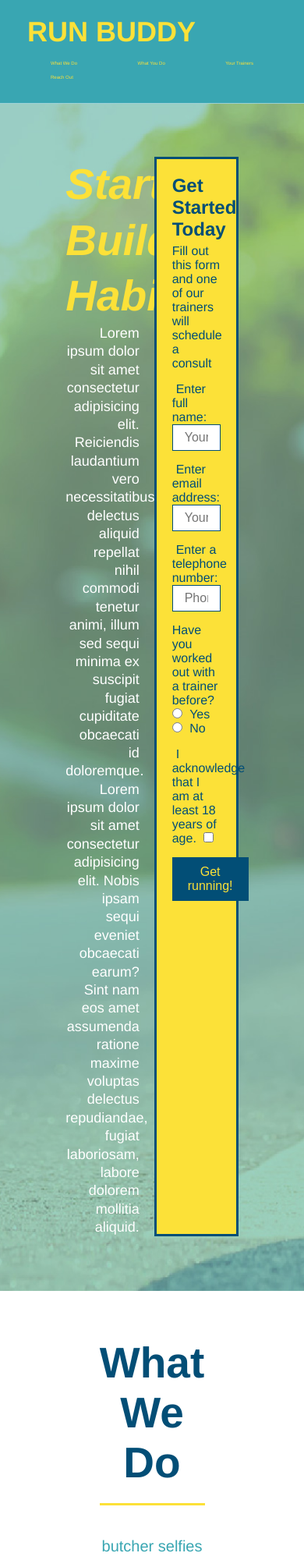
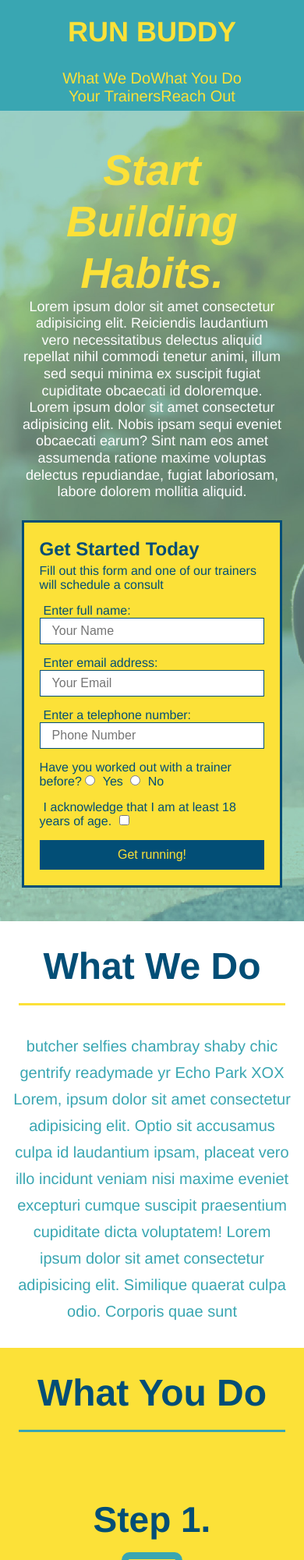
Before and after one commit to nlimbu07/run-buddy, a plain HTML site: page index.html in a window 390 px wide. Shown: the top 2000 px of the page at 78% size. Drawn offline with Linux system fonts and the light colour scheme.

Commit message:
add media queries completely mobile-friendly

```diff
--- a/assets/css/style.css
+++ b/assets/css/style.css
@@ -48,7 +48,7 @@ header nav ul {
 }
 
 header nav ul li a {
-    margin: 0 30px;
+    padding: 10 15px;
     font-weight: lighter;
     font-size: 1.55vw;
 }
@@ -89,6 +89,7 @@ section {
     display: flex;
     justify-content: center;
     flex-wrap: wrap;
+    align-items: flex-start;
 }
 /* Hero Style End */
 .hero-cta {
@@ -97,7 +98,7 @@ text-align: right;
 margin: 3.5%;
 color: #fff;
 font-size: 18px;
-line-height: 1.3;
+line-height: 1.2;
 }
 
 .hero-cta h2 {
@@ -172,7 +173,7 @@ line-height: 1.3;
 }
 
 .section-title {
-    font-size: 55px;
+    font-size: 48px;
     color: #024e76;
     border-bottom: 3px solid;
     padding-bottom: 20px;
@@ -348,3 +349,111 @@ line-height: 1.3;
 }
 
 /* REACH OUT STYLES END */
+
+/* MEDIA QUERY FOR SMALLER DESKTOP SCREENS AND SMALLER */
+@media screen and (max-width: 980px) {
+    header {
+        padding-bottom: 0;
+        justify-content: center;
+    }
+
+    header h1 {
+        width: 100%;
+        text-align: center;
+    }
+
+    header nav ul {
+        margin-top: 20px;
+        width: 100%;
+        justify-content: center;
+    }
+
+    header nav ul li a {
+        font-size: 20px;
+    }
+
+    .hero-cta, .hero-form {
+    width: 100%;
+    }
+
+    .hero-cta {
+    text-align: center;
+    }
+
+    .section-title {
+        width: 80%;
+    }
+
+    .trainer {
+        flex: 0 70%;
+    }
+
+    .contact-info iframe {
+        flex: 1 100%;
+    }
+
+    footer h2, footer div {
+        text-align: center;
+        width: 100%;
+    }
+    }
+
+/* MEDIA QUERY FOR TABLETS AND SMALLER */
+@media screen and (max-width: 768px) {
+    section {
+        padding: 30px 15px;
+    }
+
+    .step h3 {
+        flex: 1 100%;
+        text-align: center;
+    }
+
+    .step-info {
+        flex: 2 100%;
+        text-align: center;
+        justify-content: center;
+    }
+
+    .step-img {
+        flex: 0 32%;
+        margin-right: 0;
+        margin-top: 15px;
+        margin-bottom: 15px;
+    }
+
+    .step-text {
+        flex: 100%;
+    }
+}
+
+/* MEDIA QUERY FOR MOBILE PHONES AND SMALLER */
+@media screen and (max-width: 575px) {
+      .hero-form button {
+          width: 100%;
+      }
+
+      .section-title {
+          width: 95%;
+      }
+
+      .intro p {
+          width: 100%;
+      }
+
+      .trainer {
+          flex: 0 100%;
+      }
+
+      .contact-info {
+          text-align: center;
+      }
+
+      .contact-info > * {
+          flex: 0 100%;
+      }
+
+      .contact-form {
+          order: 3;
+      }
+}
--- a/index.html
+++ b/index.html
@@ -3,6 +3,7 @@
 
 <head>
     <meta charset="UTF-8" />
+    <meta name="viewport" content="width=device-width, initial-scale=1.0" />
     <title>Run Buddy</title>
     <link rel="stylesheet" href="./assets/css/style.css" />
 </head>
@@ -91,12 +92,7 @@
                 butcher selfies chambray shaby chic gentrify readymade yr Echo Park XOX Lorem, ipsum dolor sit amet
                 consectetur adipisicing elit. Optio sit accusamus culpa id laudantium ipsam, placeat vero illo incidunt
                 veniam nisi maxime eveniet excepturi cumque suscipit praesentium cupiditate dicta voluptatem! Lorem
-                ipsum
-                dolor sit amet consectetur adipisicing elit. Similique quaerat culpa odio. Corporis quae sunt quaerat
-                maiores quasi pariatur soluta rem similique debitis officiis enim, ex magnam autem nobis vitae. Lorem
-                ipsum
-                dolor sit amet consectetur adipisicing elit. Dignissimos pariatur debitis ea labore, maiores nobis
-                reiciendis quas quis, a enim expedita quisquam, magnam quos rem consequuntur? Eius alias quas facere!
+                ipsum dolor sit amet consectetur adipisicing elit. Similique quaerat culpa odio. Corporis quae sunt
             </p>
         </div>
     </section>
```
Also changed, not shown: privacy-policy.html (+1 -0 lines).
